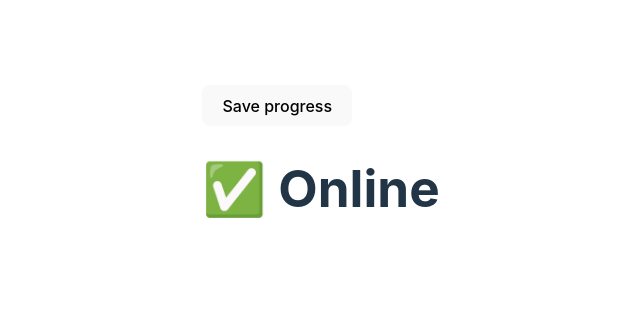
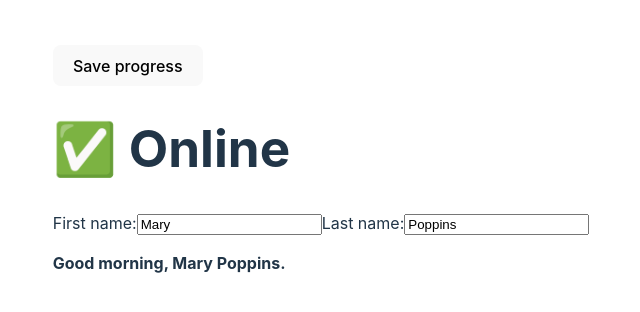
Before and after one commit to moazamdev/100DaysOfCode, a React (Vite) app: page / in a window 1280 px wide. Shown: the part 232-544 px from the top of the page, without its empty margins (319-959 px from the left). Built offline with nearby package versions, Linux system fonts and the light colour scheme.

Commit message:
custom hooks example 2

```diff
--- a/src/App.jsx
+++ b/src/App.jsx
@@ -24,6 +24,7 @@ import React from "react";
 // import Stopwatch from "./components/day8/stopwatch";
 
 import { SaveButton, StatusBar } from "./components/day9/network-checker";
+import Form from "./components/day9/form-input";
 
 
 const App = () => {
@@ -32,6 +33,7 @@ const App = () => {
 			{/* Day 9 */}
 			<SaveButton />
 			<StatusBar />
+			<Form />
 
 			{/* Day 8 */}
 			{/* <AsyncStateButton/>
--- /dev/null
+++ b/src/components/day9/form-input.jsx
@@ -0,0 +1,34 @@
+import { useState } from 'react';
+
+export function useFormInput(initialValue) {
+    const [value, setValue] = useState(initialValue);
+
+    function handleChange(e) {
+        setValue(e.target.value);
+    }
+
+    let props = {
+        value: value,
+        onChange: handleChange
+    }
+    return props;
+}
+
+export default function Form() {
+    const firstName = useFormInput('Mary');
+    const lastName = useFormInput('Poppins');
+
+    return (
+        <>
+            <label>
+                First name:
+                <input {...firstName} />
+            </label>
+            <label>
+                Last name:
+                <input {...lastName} />
+            </label>
+            <p><b>Good morning, {firstName.value} {lastName.value}.</b></p>
+        </>
+    );
+}
```
